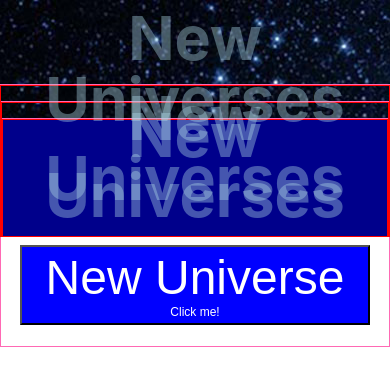
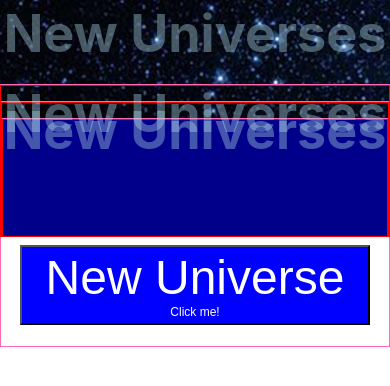
Before and after one commit to digitalmachines/New-Universe, a React (Create React App) app: page / in a window 390 px wide. Shown: the top 386 px of the page. Built offline with nearby package versions, Linux system fonts and the light colour scheme; no server answers.

Commit message:
changed header font sizes to vw

```diff
--- a/src/styles.css
+++ b/src/styles.css
@@ -32,7 +32,7 @@
     color: white;
     opacity: 0.4;
     /* border: 1px solid red;  */
-    font-size: 90px;
+    font-size: 10vw;
 }
 
 
@@ -168,7 +168,7 @@
         max-height: 100%;
         color: lightblue;
         opacity: 0.4;
-        font-size: 3.8em;
+        font-size: 52px;
     }
     .main-window{
         margin: 0%;
```
